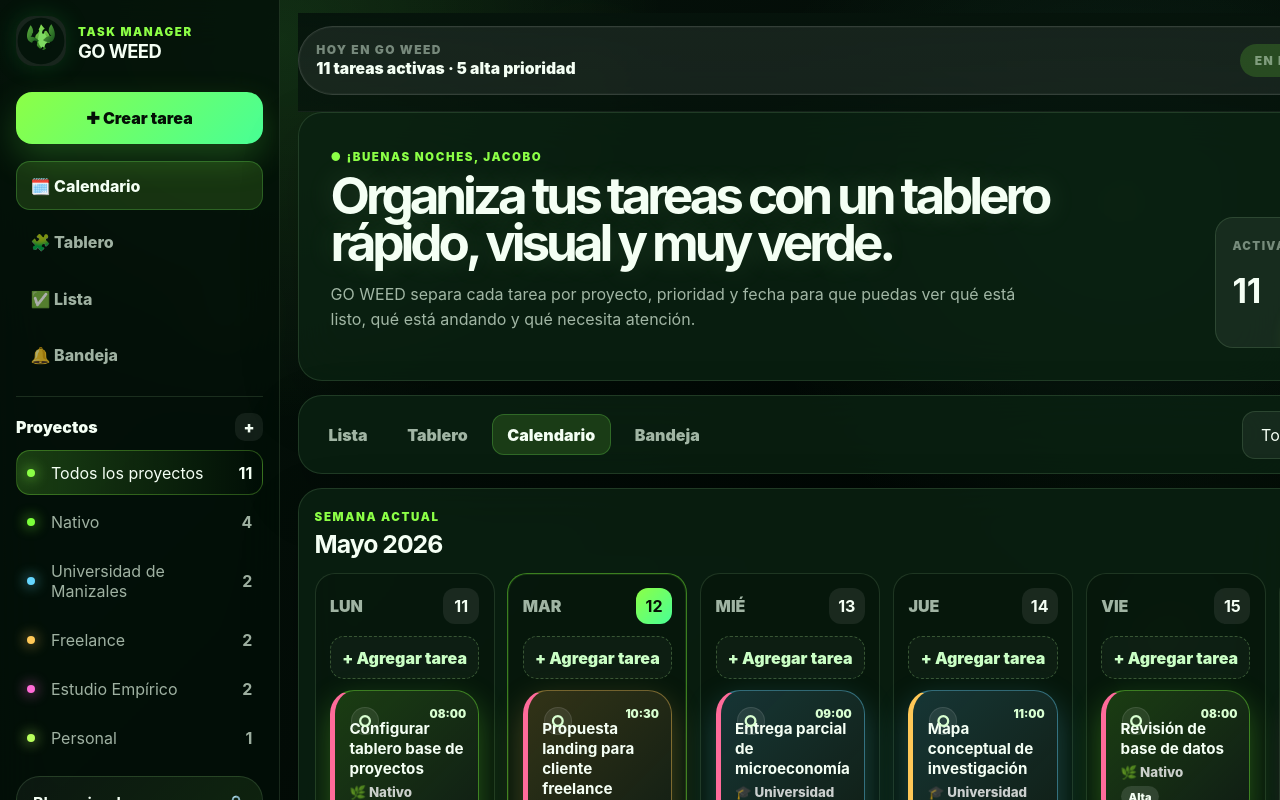
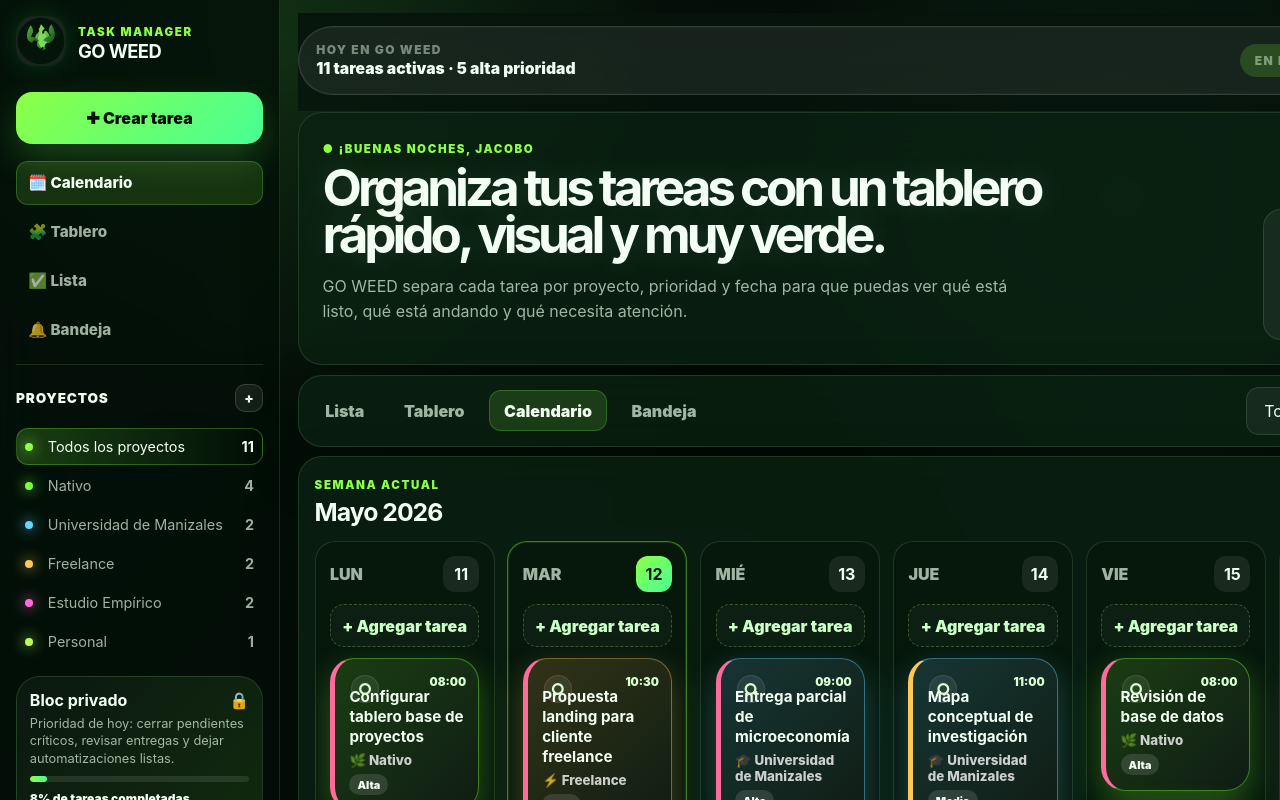
Before and after one commit to JACOBOOSPINAGALLO/GO-WEED, an Angular app: page / in a window 1280 px wide. Shown: the top 800 px of the page. Built offline with nearby package versions, Linux system fonts and the light colour scheme.

Commit message:
Optimiza layout móvil - sidebar más compacto, menos espacios, todo visible

```diff
--- a/src/app/app.component.scss
+++ b/src/app/app.component.scss
@@ -168,8 +168,8 @@
 
 .side-nav {
   display: grid;
-  gap: .45rem;
-  padding-bottom: 1rem;
+  gap: .35rem;
+  padding-bottom: .8rem;
   border-bottom: 1px solid var(--line);
 
   button {
@@ -177,10 +177,11 @@
     color: var(--muted);
     background: transparent;
     border: 1px solid transparent;
-    border-radius: 14px;
-    padding: .85rem;
+    border-radius: 12px;
+    padding: .7rem;
     text-align: left;
     font-weight: 800;
+    font-size: .95rem;
 
     &:hover,
     &.active {
@@ -192,10 +193,38 @@
 }
 
 .project-panel {
-  margin: 1rem 0;
+  margin: .8rem 0;
 }
 
-.panel-title,
+.panel-title {
+  display: flex;
+  justify-content: space-between;
+  align-items: center;
+  margin-bottom: .6rem;
+  padding: .4rem 0;
+  font-size: .85rem;
+  font-weight: 900;
+  text-transform: uppercase;
+  letter-spacing: .06em;
+  color: var(--muted);
+
+  button {
+    background: transparent;
+    border: 1px solid rgba(255, 255, 255, .15);
+    border-radius: 8px;
+    color: var(--accent);
+    width: 24px;
+    height: 24px;
+    display: grid;
+    place-items: center;
+    cursor: pointer;
+    font-weight: 950;
+    transition: background .2s ease;
+
+    &:hover { background: var(--accent-soft); }
+  }
+}
+
 .private-note__header,
 .topbar,
 .topbar-actions,
@@ -239,14 +268,15 @@
   display: grid;
   grid-template-columns: 14px 1fr auto;
   align-items: center;
-  gap: .65rem;
-  padding: .72rem .6rem;
-  margin-bottom: .25rem;
+  gap: .55rem;
+  padding: .55rem .5rem;
+  margin-bottom: .15rem;
   color: var(--muted);
   background: transparent;
   border: 1px solid transparent;
-  border-radius: 14px;
+  border-radius: 12px;
   text-align: left;
+  font-size: .9rem;
 
   &.active,
   &:hover {
@@ -267,22 +297,24 @@
 .all-dot { background: var(--accent); }
 
 .private-note {
-  padding: 1rem;
+  padding: .8rem;
   background: linear-gradient(135deg, rgba(255,255,255,.04), rgba(132,255,68,.12));
   border: 1px solid var(--line);
+  border-radius: 12px;
+  margin-top: 1rem;
 
-  p { color: var(--muted); font-size: .82rem; line-height: 1.45; }
-  small { color: var(--text); font-weight: 900; }
+  p { color: var(--muted); font-size: .8rem; line-height: 1.4; margin: .3rem 0; }
+  small { color: var(--text); font-weight: 900; font-size: .75rem; }
 }
 
 .private-note__header { justify-content: space-between; }
 
 .progress-track {
-  height: 8px;
+  height: 6px;
   background: rgba(255,255,255,.1);
   border-radius: 999px;
   overflow: hidden;
-  margin: .75rem 0 .4rem;
+  margin: .5rem 0 .3rem;
 
   span {
     display: block;
@@ -492,12 +524,12 @@
 }
 
 .hero-card {
-  min-height: 210px;
+  min-height: auto;
   display: grid;
-  grid-template-columns: minmax(320px, 1fr) 420px;
+  grid-template-columns: minmax(300px, 1fr) 380px;
   align-items: end;
-  gap: 2rem;
-  padding: 2rem;
+  gap: 1.5rem;
+  padding: 1.5rem;
   overflow: hidden;
   position: relative;
 
@@ -559,9 +591,9 @@
 
 .toolbar-card {
   justify-content: space-between;
-  gap: 1rem;
-  padding: .9rem;
-  margin: .9rem 0;
+  gap: .8rem;
+  padding: .7rem;
+  margin: .6rem 0;
 }
 
 .tabs {
@@ -1188,26 +1220,53 @@ textarea { resize: vertical; }
   .sidebar {
     width: 100vw;
     max-width: 280px;
+    padding: .5rem;
   }
 
   .workspace {
-    padding: .6rem;
-    gap: .6rem;
+    padding: .5rem;
+    gap: .5rem;
   }
 
-  .brand { gap: .3rem; margin-bottom: .6rem; }
-  .brand-mark { width: 40px; height: 40px; border-radius: 12px; }
-  .brand div strong { font-size: .95rem; }
-  .eyebrow { font-size: .55rem; }
-  .primary-action { padding: .6rem; font-size: .85rem; }
-  .side-nav { gap: .3rem; }
-  .side-nav button { padding: .6rem; font-size: .85rem; border-radius: 10px; }
-  .project-item { padding: .6rem; font-size: .85rem; }
-  .private-note { padding: .6rem; margin-top: .6rem; font-size: .85rem; }
-  .hero-card { padding: .9rem; }
-  .hero-stats { grid-template-columns: 1fr; gap: .6rem; }
-  .toolbar-card { flex-direction: column; }
-  .toolbar-actions { flex-direction: column; gap: .5rem; }
+  .brand { gap: .25rem; margin-bottom: .4rem; }
+  .brand-mark { width: 36px; height: 36px; border-radius: 10px; }
+  .brand div { display: flex; flex-direction: column; gap: 0; }
+  .brand div strong { font-size: .85rem; line-height: 1; }
+  .eyebrow { font-size: .5rem; line-height: 1; }
+
+  .primary-action { padding: .5rem; font-size: .8rem; margin: .4rem 0 .6rem; width: 100%; }
+  .side-nav { gap: .2rem; padding-bottom: .6rem; }
+  .side-nav button { padding: .5rem; font-size: .8rem; border-radius: 8px; line-height: 1.2; }
+
+  .project-panel { margin: .6rem 0; }
+  .project-item { padding: .5rem; font-size: .8rem; line-height: 1.1; }
+  .panel-title { padding: 0 0 .4rem 0; gap: .3rem; }
+  .panel-title span { font-size: .7rem; }
+  .panel-title button { font-size: .75rem; }
+
+  .private-note { padding: .5rem; margin-top: .5rem; font-size: .75rem; gap: .2rem; }
+  .private-note__header { gap: .3rem; margin-bottom: .3rem; }
+  .private-note__header strong { font-size: .8rem; }
+  .private-note p { margin: .3rem 0; line-height: 1.3; }
+  .progress-track { height: 4px; margin: .3rem 0; }
+  .progress-track span { height: 4px; }
+
+  .hero-card { padding: .7rem; gap: .6rem; }
+  .hero-kicker { font-size: .5rem; }
+  .hero-card h1 { font-size: 1.4rem; line-height: 1.2; margin: .2rem 0; }
+  .hero-card p { font-size: .75rem; line-height: 1.3; margin-top: .3rem; }
+  .hero-stats { grid-template-columns: 1fr; gap: .4rem; }
+  .hero-stats article { padding: .5rem; }
+  .hero-stats span { font-size: .65rem; }
+  .hero-stats strong { font-size: 1.3rem; }
+
+  .toolbar-card { flex-direction: column; gap: .4rem; padding: .6rem; }
+  .tabs { gap: .3rem; }
+  .tabs button { padding: .5rem .6rem; font-size: .75rem; }
+  .toolbar-actions { flex-direction: column; gap: .4rem; }
+  .toolbar-actions select, .toolbar-actions button { width: 100%; padding: .5rem; font-size: .8rem; }
+
   .task-drawer { width: 100vw; }
-  .modal-card { margin: 0 .5rem; }
+  .modal-card { margin: 0 .4rem; padding: 1rem .8rem; }
+  .modal-card h2 { font-size: 1.1rem; }
 }
```
